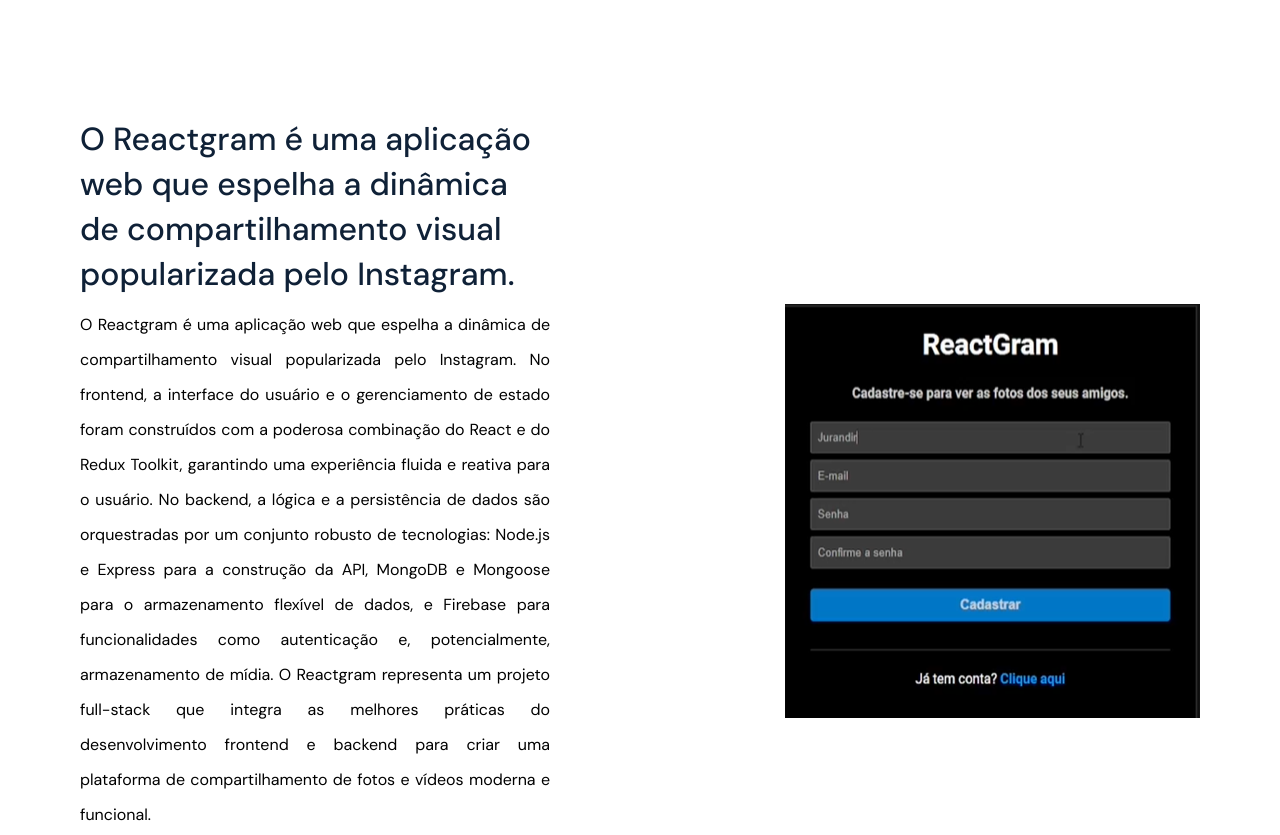
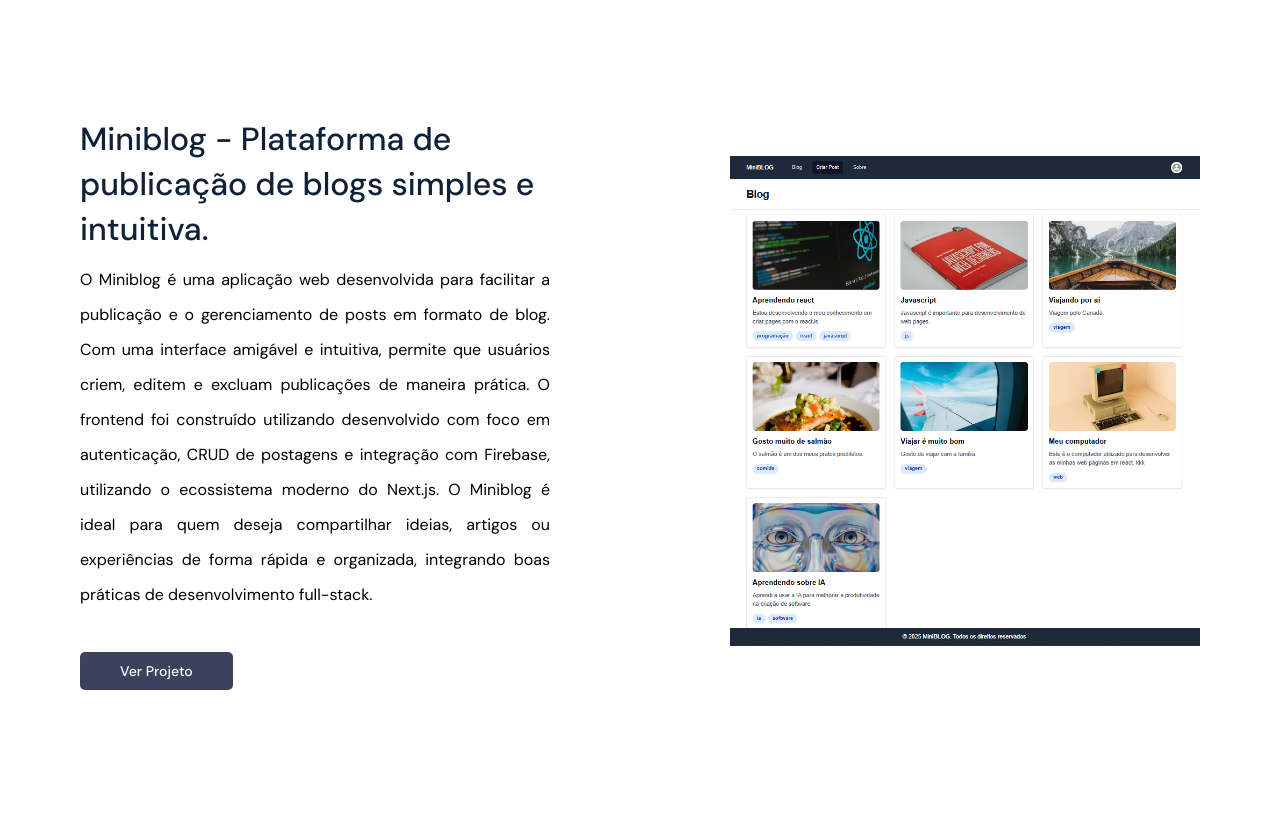
Before and after one commit to adortolan/adortolan.github.io, a plain HTML site: page index.html in a window 1280 px wide. Shown: the part 5233-6068 px from the top of the page. Drawn offline with Linux system fonts and the light colour scheme.

Commit message:
Add files via upload

```diff
--- a/index.html
+++ b/index.html
@@ -264,31 +264,26 @@
         </li>
         <li class="projects__reversed-list">
           <div class="image">
-            <img src="assets/Reactgram.png" alt="reactgram" />
+            <img src="assets/Miniblog.png" alt="miniblog" />
           </div>
           <div class="projects__info">
             <h3 class="tertiary-title">
-              O Reactgram é uma aplicação web que espelha a dinâmica de
-              compartilhamento visual popularizada pelo Instagram.
+              Miniblog - Plataforma de publicação de blogs simples e intuitiva.
             </h3>
             <p>
-              O Reactgram é uma aplicação web que espelha a dinâmica de
-              compartilhamento visual popularizada pelo Instagram. No frontend,
-              a interface do usuário e o gerenciamento de estado foram
-              construídos com a poderosa combinação do React e do Redux Toolkit,
-              garantindo uma experiência fluida e reativa para o usuário. No
-              backend, a lógica e a persistência de dados são orquestradas por
-              um conjunto robusto de tecnologias: Node.js e Express para a
-              construção da API, MongoDB e Mongoose para o armazenamento
-              flexível de dados, e Firebase para funcionalidades como
-              autenticação e, potencialmente, armazenamento de mídia. O
-              Reactgram representa um projeto full-stack que integra as melhores
-              práticas do desenvolvimento frontend e backend para criar uma
-              plataforma de compartilhamento de fotos e vídeos moderna e
-              funcional.
+              O Miniblog é uma aplicação web desenvolvida para facilitar a
+              publicação e o gerenciamento de posts em formato de blog. Com uma
+              interface amigável e intuitiva, permite que usuários criem, editem
+              e excluam publicações de maneira prática. O frontend foi
+              construído utilizando desenvolvido com foco em autenticação, CRUD
+              de postagens e integração com Firebase, utilizando o ecossistema
+              moderno do Next.js. O Miniblog é ideal para quem deseja
+              compartilhar ideias, artigos ou experiências de forma rápida e
+              organizada, integrando boas práticas de desenvolvimento
+              full-stack.
             </p>
             <a
-              href="https://github.com/adortolan/ReactGram"
+              href="https://github.com/adortolan/miniblognext"
               class="btn btn-primary"
               target="_blank"
               >Ver Projeto</a
```
